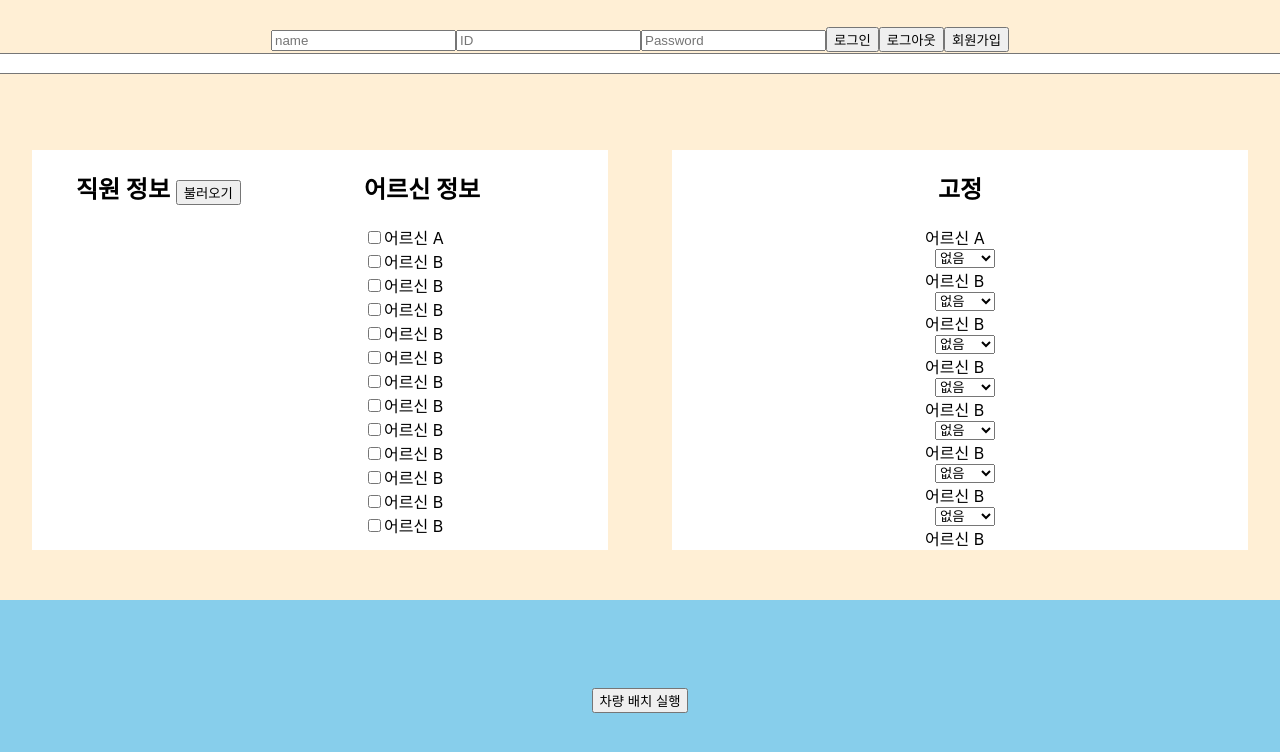
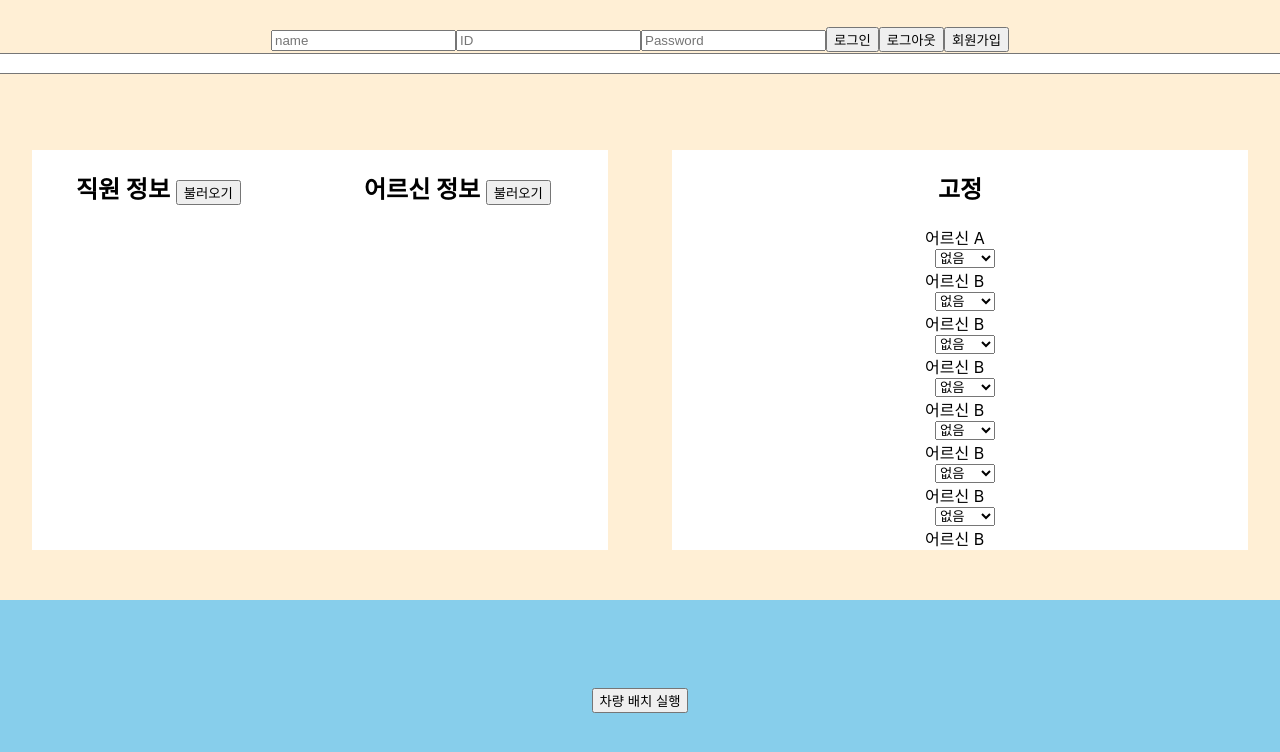
Before and after one commit to silverithm/frontend, a React (Create React App) app: page / in a window 1280 px wide. Shown: the top 752 px of the page. Built offline with nearby package versions, Linux system fonts and the light colour scheme.

Commit message:
feat(ElderInfo) add fetchElders with button

```diff
--- a/src/components/ElderInfo.js
+++ b/src/components/ElderInfo.js
@@ -1,27 +1,38 @@
 import React from "react";
 import { styled } from "styled-components";
+import { useState } from "react";
 
 function ElderInfo({ onSelectElder, setJwt, jwt }) {
   // 어르신 정보는 props 또는 API 호출을 통해 가져오는 것으로 가정
-  const elders = [
-    { id: 1, name: "어르신 A" },
-    { id: 2, name: "어르신 B" },
-    { id: 3, name: "어르신 B" },
-    { id: 4, name: "어르신 B" },
-    { id: 5, name: "어르신 B" },
-    { id: 6, name: "어르신 B" },
-    { id: 7, name: "어르신 B" },
-    { id: 8, name: "어르신 B" },
-    { id: 9, name: "어르신 B" },
-    { id: 10, name: "어르신 B" },
-    { id: 11, name: "어르신 B" },
-    { id: 12, name: "어르신 B" },
-    { id: 13, name: "어르신 B" },
-  ];
 
+  const [elders, setElders] = useState([]);
+
+  const fetchElders = async () => {
+    const myHeaders = new Headers();
+    myHeaders.append("Authorization", "Bearer " + jwt);
+
+    const requestOptions = {
+      method: "GET",
+      headers: myHeaders,
+      redirect: "follow",
+    };
+    const response = await fetch(
+      "http://localhost:8080/api/v1/elders",
+      requestOptions
+    )
+      .then((response) => response.json())
+      .then((result) => {
+        return result;
+      })
+      .catch((error) => console.error(error));
+
+    await setElders(response); // 상태 업데이트
+  };
   return (
     <ScrollableDiv>
-      <h2>어르신 정보</h2>
+      <h2>
+        어르신 정보 <button onClick={fetchElders}>불러오기</button>
+      </h2>
       {elders.map((elder) => (
         <div key={elder.id}>
           <input type="checkbox" onChange={() => onSelectElder(elder.id)} />
```
Also changed, not shown: src/components/EmployeeInfo.js (+0 -18 lines).
